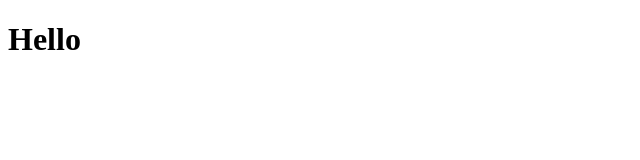
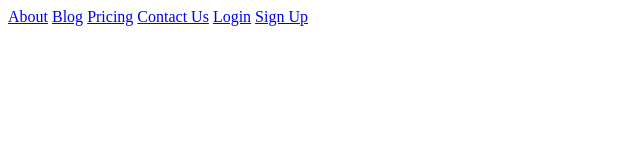
Before and after one commit to AAli02/Project3, a plain HTML site: page index.html in a window 1280 px wide. Shown: the whole page, without its empty margins (0-640 px from the left). Drawn offline with Linux system fonts and the light colour scheme.

Commit message:
added header info

```diff
--- a/index.html
+++ b/index.html
@@ -8,6 +8,22 @@
     <link rel="stylesheet" href="style.css">
 </head>
 <body>
-    <h1>Hello</h1>
+    <div class="sc-bdvvaa eRQARU App ">
+        <section>
+            <header class="light__header">
+                <nav class="light__DesktopNavLinks">
+                    <a href=""></a>
+                    <div class="light__NavLinks">
+                        <a href="/#" class="light__NavLink-lj69nl-2 jXsxsx">About</a>
+                        <a href="/#" class="light__NavLink-lj69nl-2 jXsxsx">Blog</a>
+                        <a href="/#" class="light__NavLink-lj69nl-2 jXsxsx">Pricing</a>
+                        <a href="/#" class="light__NavLink-lj69nl-2 jXsxsx">Contact Us</a>
+                        <a href="/#" class="light__NavLink-lj69nl-2 jXsxsx">Login</a>
+                        <a href="/#" class="light__NavLink-lj69nl-2 jXsxsx">Sign Up</a>
+                    </div>
+                </nav>
+            </header>
+        </section>
+    </div>
 </body>
 </html>
```
